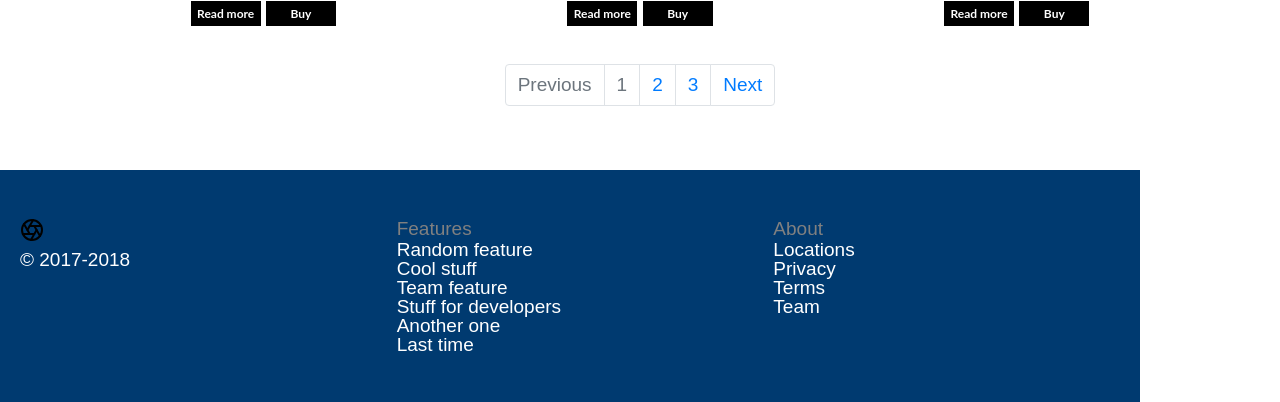
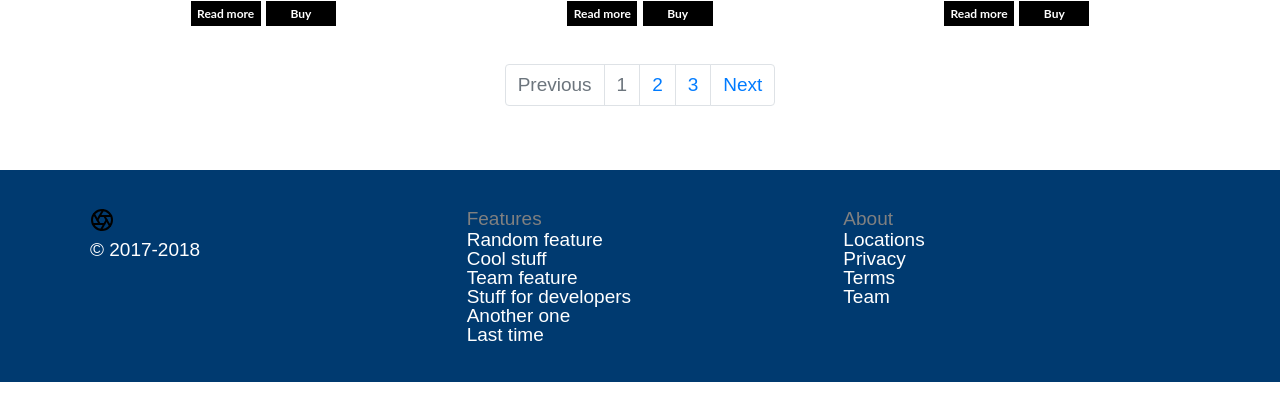
Before and after one commit to captainjry/db-project, a PHP site: page / in a window 1280 px wide. Shown: the part 1704-2106 px from the top of the page. Run offline with PHP 8.4, Linux system fonts and the light colour scheme; some web fonts are replaced.

Commit message:
completed footer by nongmap

```diff
--- a/css/style.css
+++ b/css/style.css
@@ -91,10 +91,12 @@
   color: white;
   background-color: darkgrey;
 }
-#overwriteBox{
-  margin: 5% 0 0 0;
+
+.my-footer {
   width: 100%;
+  padding: 2em 0 2em 0;
   background-color:#003a70;
+  margin-top: 5%;
 }
 #text-white{
   color: whitesmoke;
--- a/index.html
+++ b/index.html
@@ -194,7 +194,8 @@
         </nav>
       </div>
     </div>
-    <footer class="container py-5" id="overwriteBox">
+    <footer class="my-footer">
+      <div class="container">
         <div class="row">
           <div class="col-12 col-md">
             <svg
@@ -240,6 +241,7 @@
             </ul>
           </div>
         </div>
+      </div>
     </footer>
     <!-- Optional JavaScript -->
     <!-- jQuery first, then Popper.js, then Bootstrap JS -->
```
Lines whose indentation alone changed are shown as unchanged.
